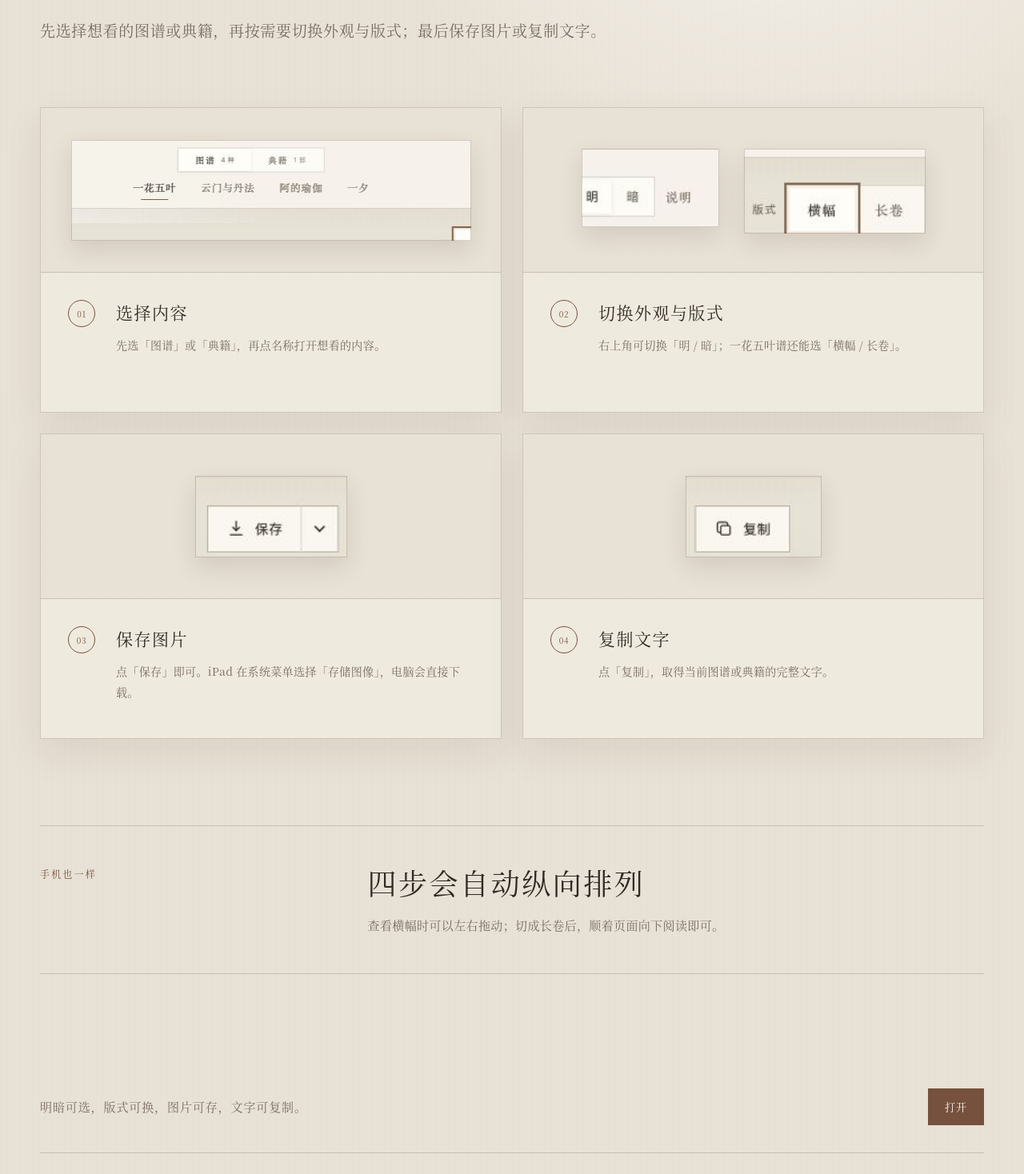
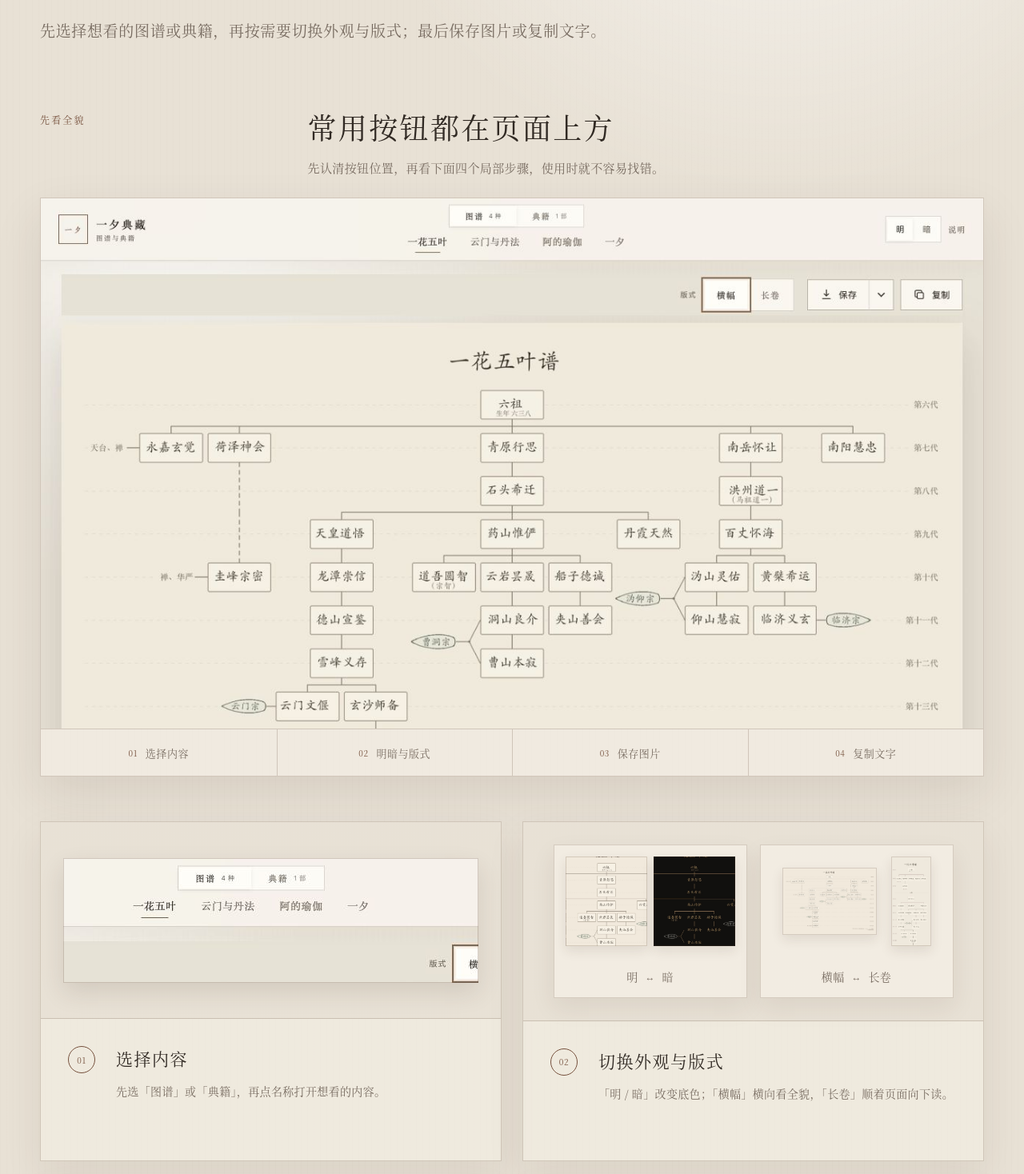
Before and after one commit to NoraLigithub/yixi-chart, a Next.js app: page /guide in a window 1280 px wide. Shown: the part 302-1770 px from the top of the page at 80% size. Built offline with nearby package versions, Linux system fonts and the light colour scheme; no server answers.

Commit message:
refine illustrated guide

```diff
--- a/app/guide/guide.module.css
+++ b/app/guide/guide.module.css
@@ -74,17 +74,34 @@
 
 .back {
   display: inline-flex;
-  gap: 8px;
+  min-height: 46px;
+  gap: 14px;
   align-items: center;
-  color: var(--guide-soft);
+  justify-content: center;
+  padding: 0 18px;
+  border: 1px solid var(--guide-accent);
+  color: #fffaf4;
+  background: var(--guide-accent);
   font-family: var(--serif);
-  font-size: 12px;
-  letter-spacing: 0.08em;
+  font-size: 13px;
+  letter-spacing: 0.1em;
   text-decoration: none;
+  transition:
+    background-color 160ms ease,
+    border-color 160ms ease,
+    transform 160ms ease;
 }
 
 .back:hover {
-  color: var(--guide-ink);
+  border-color: #684430;
+  background: #684430;
+  transform: translateY(-1px);
+}
+
+.back span {
+  font-family: sans-serif;
+  font-size: 17px;
+  letter-spacing: 0;
 }
 
 .content {
@@ -125,12 +142,101 @@
   line-height: 1.9;
 }
 
+.overview {
+  margin: clamp(46px, 7vw, 78px) 0 0;
+}
+
+.overviewHeading {
+  display: grid;
+  grid-template-columns: minmax(130px, 0.32fr) minmax(0, 1fr);
+  gap: clamp(24px, 5vw, 64px);
+  align-items: start;
+  margin-bottom: 24px;
+}
+
+.overviewHeading .eyebrow {
+  margin: 7px 0 0;
+}
+
+.overviewHeading h2 {
+  margin: 0;
+  font-family: var(--serif);
+  font-size: clamp(24px, 3vw, 36px);
+  font-weight: 500;
+  letter-spacing: 0.065em;
+  line-height: 1.4;
+}
+
+.overviewHeading div p {
+  max-width: 620px;
+  margin: 12px 0 0;
+  color: var(--guide-soft);
+  font-family: var(--serif);
+  font-size: 15px;
+  letter-spacing: 0.025em;
+  line-height: 1.8;
+}
+
+.overviewFigure {
+  overflow: hidden;
+  margin: 0;
+  border: 1px solid var(--guide-line);
+  background: rgba(247, 242, 232, 0.58);
+  box-shadow: 0 22px 54px rgba(61, 43, 30, 0.1);
+}
+
+.overviewDesktopShot,
+.overviewMobileShot {
+  background-color: #f4f0e8;
+  background-position: center top;
+  background-repeat: no-repeat;
+}
+
+.overviewDesktopShot {
+  aspect-ratio: 16 / 9;
+  background-size: 100% auto;
+}
+
+.overviewMobileShot {
+  display: none;
+}
+
+.overviewLegend {
+  display: grid;
+  grid-template-columns: repeat(4, minmax(0, 1fr));
+  border-top: 1px solid var(--guide-line);
+}
+
+.overviewLegend span {
+  display: flex;
+  min-height: 58px;
+  gap: 10px;
+  align-items: center;
+  justify-content: center;
+  color: var(--guide-soft);
+  font-family: var(--serif);
+  font-size: 13px;
+  letter-spacing: 0.04em;
+}
+
+.overviewLegend span + span {
+  border-left: 1px solid var(--guide-line);
+}
+
+.overviewLegend b {
+  color: var(--guide-accent);
+  font-family: var(--serif);
+  font-size: 10px;
+  font-weight: 500;
+  letter-spacing: 0.05em;
+}
+
 .steps {
   display: grid;
   grid-template-columns: repeat(2, minmax(0, 1fr));
   gap: clamp(16px, 2.2vw, 26px);
   padding: 0;
-  margin: clamp(46px, 7vw, 78px) 0 0;
+  margin: clamp(34px, 5vw, 56px) 0 0;
   list-style: none;
 }
 
@@ -143,9 +249,9 @@
 
 .visualStage {
   display: grid;
-  min-height: 206px;
+  min-height: 246px;
   place-items: center;
-  padding: 26px;
+  padding: 28px;
   border-bottom: 1px solid var(--guide-line);
   background:
     linear-gradient(rgba(247, 242, 232, 0.38), rgba(247, 242, 232, 0.38)),
@@ -160,59 +266,102 @@
 }
 
 .shotChoose {
-  width: min(100%, 500px);
-  height: 126px;
+  width: min(100%, 520px);
+  height: 156px;
   background-position: 54% top;
   background-size: 1280px 720px;
 }
 
-.shotAppearance {
-  position: relative;
-  width: min(100%, 430px);
-  height: 144px;
-  border: 0;
-  background-color: transparent;
-  background-position: -9999px -9999px;
-  box-shadow: none;
+.appearanceDemo {
+  display: grid;
+  width: min(100%, 500px);
+  grid-template-columns: repeat(2, minmax(0, 1fr));
+  gap: 16px;
 }
 
-.shotAppearance::before,
-.shotAppearance::after {
-  position: absolute;
-  top: 20px;
-  content: "";
-  border: 1px solid rgba(95, 70, 50, 0.24);
-  background-image: inherit;
-  background-repeat: no-repeat;
-  background-size: 1792px 1008px;
-  box-shadow: 0 12px 28px rgba(61, 43, 30, 0.12);
+.comparePanel {
+  display: grid;
+  min-height: 180px;
+  grid-template-rows: 1fr auto;
+  gap: 12px;
+  padding: 14px 14px 12px;
+  border: 1px solid rgba(95, 70, 50, 0.2);
+  background: rgba(247, 242, 232, 0.72);
+  box-shadow: 0 12px 28px rgba(61, 43, 30, 0.08);
 }
 
-.shotAppearance::before {
-  left: 0;
-  width: 170px;
-  height: 96px;
-  background-position: right top;
+.themeSamples {
+  display: grid;
+  min-height: 112px;
+  grid-template-columns: repeat(2, minmax(0, 1fr));
+  gap: 8px;
 }
 
-.shotAppearance::after {
-  right: 0;
-  width: 225px;
-  height: 104px;
-  background-position: 77% 12%;
+.themeSamples > div,
+.bannerSample,
+.scrollSample {
+  border: 1px solid rgba(95, 70, 50, 0.2);
+  background-position: center 14%;
+  background-repeat: no-repeat;
+  box-shadow: 0 6px 14px rgba(61, 43, 30, 0.1);
+}
+
+.themeSamples > div {
+  background-size: auto 210%;
+}
+
+.layoutSamples {
+  display: flex;
+  min-height: 112px;
+  gap: 18px;
+  align-items: center;
+  justify-content: center;
+}
+
+.bannerSample {
+  width: 118px;
+  height: 84px;
+  background-size: cover;
+}
+
+.scrollSample {
+  width: 50px;
+  height: 112px;
+  background-position: center top;
+  background-size: 100% auto;
+}
+
+.comparePanel p {
+  display: flex;
+  gap: 9px;
+  align-items: center;
+  justify-content: center;
+  margin: 0;
+  color: var(--guide-ink);
+  font-family: var(--serif);
+  font-size: 12px;
+  letter-spacing: 0.08em;
+}
+
+.comparePanel p i {
+  color: var(--guide-soft);
+  font-family: sans-serif;
+  font-size: 12px;
+  font-style: normal;
+  letter-spacing: 0;
 }
 
 .shotSave {
-  width: 190px;
-  height: 102px;
-  background-position: 90% 13%;
+  width: min(100%, 330px);
+  height: 140px;
+  background-position: 91% 11%;
   background-size: 1792px 1008px;
 }
 
 .shotCopy {
-  width: 170px;
-  height: 102px;
-  background-position: right 13%;
+  width: min(100%, 280px);
+  height: 140px;
+  background-position: right 11%;
   background-size: 1792px 1008px;
 }
 
@@ -304,21 +453,29 @@
 
 .footer a {
   display: inline-flex;
-  min-height: 46px;
+  min-width: 150px;
+  min-height: 52px;
+  gap: 14px;
   align-items: center;
   justify-content: center;
-  padding: 0 20px;
+  padding: 0 24px;
   border: 1px solid var(--guide-accent);
   color: #fffaf4;
   background: var(--guide-accent);
   font-family: var(--serif);
-  font-size: 13px;
-  letter-spacing: 0.08em;
+  font-size: 14px;
+  letter-spacing: 0.1em;
   text-decoration: none;
 }
 
 .footer a:hover {
   background: #684430;
+}
+
+.footer a span {
+  font-family: sans-serif;
+  font-size: 18px;
+  letter-spacing: 0;
 }
 
 @media (max-width: 760px) {
@@ -354,40 +511,61 @@
     line-height: 1.8;
   }
 
+  .overviewHeading {
+    grid-template-columns: 1fr;
+    gap: 10px;
+  }
+
+  .overviewHeading .eyebrow {
+    margin: 0;
+  }
+
+  .overviewDesktopShot {
+    display: none;
+  }
+
+  .overviewMobileShot {
+    display: block;
+    width: min(100%, 390px);
+    aspect-ratio: 390 / 310;
+    margin: 0 auto;
+    background-size: 100% auto;
+  }
+
+  .overviewLegend {
+    grid-template-columns: repeat(2, minmax(0, 1fr));
+  }
+
+  .overviewLegend span {
+    min-height: 52px;
+  }
+
+  .overviewLegend span:nth-child(3) {
+    border-left: 0;
+    border-top: 1px solid var(--guide-line);
+  }
+
+  .overviewLegend span:nth-child(4) {
+    border-top: 1px solid var(--guide-line);
+  }
+
   .steps {
     grid-template-columns: 1fr;
   }
 
   .visualStage {
-    min-height: 178px;
+    min-height: 216px;
     padding: 18px;
   }
 
   .shotChoose {
-    height: 116px;
+    height: 144px;
     background-position: 53% top;
     background-size: 1120px 630px;
   }
 
-  .shotAppearance {
-    height: 190px;
-  }
-
-  .shotAppearance::before {
-    top: 0;
-    left: 50%;
-    width: 170px;
-    height: 82px;
-    transform: translateX(-50%);
-  }
-
-  .shotAppearance::after {
-    top: 94px;
-    right: auto;
-    left: 50%;
-    width: 225px;
-    height: 96px;
-    transform: translateX(-50%);
+  .appearanceDemo {
+    width: min(100%, 500px);
   }
 
   .stepBody {
@@ -417,18 +595,42 @@
 
 @media (max-width: 460px) {
   .back {
-    font-size: 11px;
+    min-height: 42px;
+    gap: 10px;
+    padding: 0 13px;
+    font-size: 12px;
   }
 
   .intro h1 {
     font-size: 34px;
   }
 
-  .shotSave {
-    width: min(100%, 190px);
+  .shotSave,
+  .shotCopy {
+    height: 132px;
   }
 
-  .shotCopy {
-    width: min(100%, 170px);
+  .appearanceDemo {
+    gap: 10px;
+  }
+
+  .comparePanel {
+    min-height: 162px;
+    padding: 10px;
+  }
+
+  .themeSamples,
+  .layoutSamples {
+    min-height: 98px;
+  }
+
+  .bannerSample {
+    width: 92px;
+    height: 66px;
+  }
+
+  .scrollSample {
+    width: 42px;
+    height: 98px;
   }
 }
--- a/app/guide/page.tsx
+++ b/app/guide/page.tsx
@@ -20,7 +20,7 @@ const steps = [
   {
     number: "02",
     title: "切换外观与版式",
-    copy: "右上角可切换「明 / 暗」；一花五叶谱还能选「横幅 / 长卷」。",
+    copy: "「明 / 暗」改变底色；「横幅」横向看全貌，「长卷」顺着页面向下读。",
     shotClass: styles.shotAppearance,
     shotAlt: "界面上方的明暗与横幅长卷切换按钮",
   },
@@ -55,8 +55,8 @@ export default function GuidePage() {
           </span>
         </a>
         <a className={styles.back} href={assetPath("/")}>
-          打开
-          <span aria-hidden="true">↗</span>
+          现在打开
+          <span aria-hidden="true">→</span>
         </a>
       </header>
 
@@ -69,10 +69,110 @@ export default function GuidePage() {
           </p>
         </section>
 
+        <section className={styles.overview} aria-labelledby="overview-title">
+          <div className={styles.overviewHeading}>
+            <p className={styles.eyebrow}>先看全貌</p>
+            <div>
+              <h2 id="overview-title">常用按钮都在页面上方</h2>
+              <p>
+                先认清按钮位置，再看下面四个局部步骤，使用时就不容易找错。
+              </p>
+            </div>
+          </div>
+          <figure className={styles.overviewFigure}>
+            <div
+              className={styles.overviewDesktopShot}
+              role="img"
+              aria-label="电脑版图谱页面全貌，内容选择、明暗、版式、保存与复制按钮都位于页面上方"
+              style={{
+                backgroundImage: `url("${assetPath("/guide/interface-desktop.jpg")}")`,
+              }}
+            />
+            <div
+              className={styles.overviewMobileShot}
+              role="img"
+              aria-label="手机版图谱页面上方全貌，展示内容选择、明暗、版式、保存与复制按钮的位置"
+              style={{
+                backgroundImage: `url("${assetPath("/guide/interface-mobile.jpg")}")`,
+              }}
+            />
+            <figcaption className={styles.overviewLegend}>
+              <span>
+                <b>01</b>选择内容
+              </span>
+              <span>
+                <b>02</b>明暗与版式
+              </span>
+              <span>
+                <b>03</b>保存图片
+              </span>
+              <span>
+                <b>04</b>复制文字
+              </span>
+            </figcaption>
+          </figure>
+        </section>
+
         <ol className={styles.steps}>
           {steps.map((step) => (
             <li key={step.number}>
               <div className={styles.visualStage}>
+                {step.number === "02" ? (
+                  <div
+                    className={styles.appearanceDemo}
+                    role="group"
+                    aria-label="明暗色调与横幅长卷形状对照"
+                  >
+                    <div className={styles.comparePanel}>
+                      <div className={styles.themeSamples}>
+                        <div
+                          role="img"
+                          aria-label="浅色图谱局部"
+                          style={{
+                            backgroundImage: `url("${assetPath("/charts/previews/yihua-light-desktop.preview-999fd53db7.jpg")}")`,
+                          }}
+                        />
+                        <div
+                          role="img"
+                          aria-label="深色图谱局部"
+                          style={{
+                            backgroundImage: `url("${assetPath("/charts/previews/yihua-dark-desktop.preview-1746e4498f.jpg")}")`,
+                          }}
+                        />
+                      </div>
+                      <p>
+                        <span>明</span>
+                        <i aria-hidden="true">↔</i>
+                        <span>暗</span>
+                      </p>
+                    </div>
+                    <div className={styles.comparePanel}>
+                      <div className={styles.layoutSamples}>
+                        <div
+                          className={styles.bannerSample}
+                          role="img"
+                          aria-label="横幅图谱缩略图"
+                          style={{
+                            backgroundImage: `url("${assetPath("/charts/previews/yihua-light-desktop.preview-999fd53db7.jpg")}")`,
+                          }}
+                        />
+                        <div
+                          className={styles.scrollSample}
+                          role="img"
+                          aria-label="长卷图谱缩略图"
+                          style={{
+                            backgroundImage: `url("${assetPath("/charts/previews/yihua-light-mobile.preview-27390eafe2.jpg")}")`,
+                          }}
+                        />
+                      </div>
+                      <p>
+                        <span>横幅</span>
+                        <i aria-hidden="true">↔</i>
+                        <span>长卷</span>
+                      </p>
+                    </div>
+                  </div>
+                ) : (
                   <div
                     className={`${styles.detailShot} ${step.shotClass}`}
                     role="img"
@@ -81,6 +181,7 @@ export default function GuidePage() {
                       backgroundImage: `url("${assetPath("/guide/interface-desktop.jpg")}")`,
                     }}
                   />
+                )}
               </div>
               <div className={styles.stepBody}>
                 <span>{step.number}</span>
@@ -105,7 +206,10 @@ export default function GuidePage() {
 
         <footer className={styles.footer}>
           <p>明暗可选，版式可换，图片可存，文字可复制。</p>
-          <a href={assetPath("/")}>打开</a>
+          <a href={assetPath("/")}>
+            现在打开
+            <span aria-hidden="true">→</span>
+          </a>
         </footer>
       </article>
     </main>
```
Lines whose indentation alone changed are shown as unchanged.
